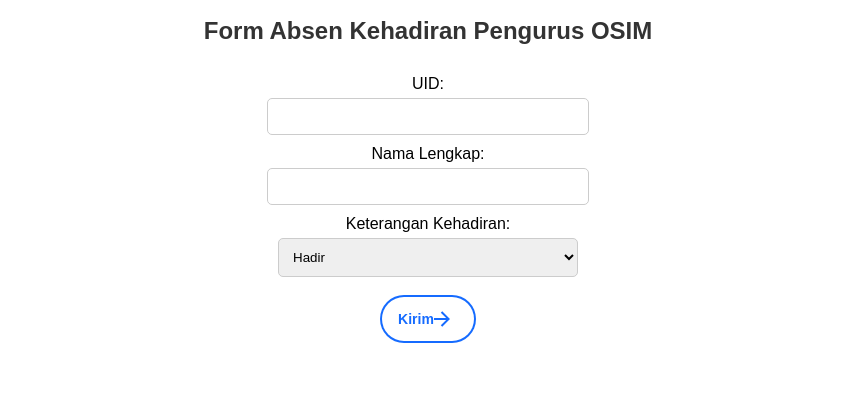
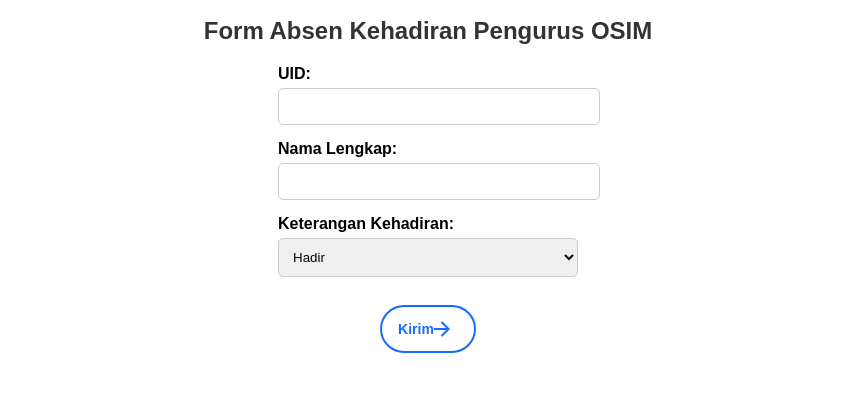
Before and after one commit to addhiee/absen-test, a plain HTML site: page index.html in a window 1280 px wide. Shown: the part 141-535 px from the top of the page, without its empty margins (212-1070 px from the left). Drawn offline with Linux system fonts and the light colour scheme.

Commit message:
Update style.css

```diff
--- a/style.css
+++ b/style.css
@@ -35,28 +35,35 @@ body {
   form {
     display: flex;
     flex-direction: column;
+    align-items: center;
   }
 
+  .form-group {
+    display: flex;
+    flex-direction: column;
+    align-items: flex-start;
+    width: 300px;
+    margin: 0 auto 15px auto; /* auto kiri kanan untuk center */
+  }
+
+
   label {
-    margin-top: 10px;
     margin-bottom: 5px;
-    text-align: center;
-    display: block;
+    font-weight: bold;
   }
 
   input, select {
     padding: 10px;
     border: 1px solid #ccc;
     border-radius: 5px;
-    width: 300px;
-    margin: 0 auto;
-    display: block;
+    width: 100%;
+
   }
 
   .button-container {
     display: flex;
     justify-content: center;
-    margin-top: 20px;
+    margin-top: 15px;
   }
 
   .animated-button {
@@ -149,17 +156,17 @@ body {
 
 
   #status {
-    margin-top: 20px;
+    margin-top: 15px;
     text-align: center;
     font-weight: bold;
-    min-height: 20px;
+    min-height: 15px;
   }
 
   .footer-row {
     display: flex;
     justify-content: space-between;
     align-items: center;
-    margin-top: 10px;
+    margin-top: 5px;
     flex-wrap: wrap;
   }
 
```
